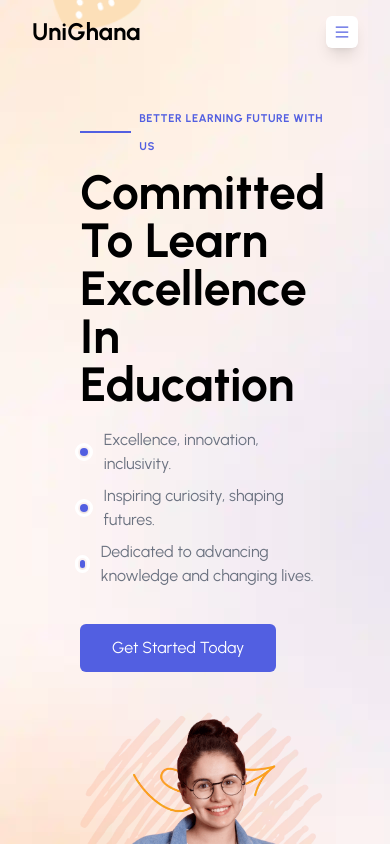
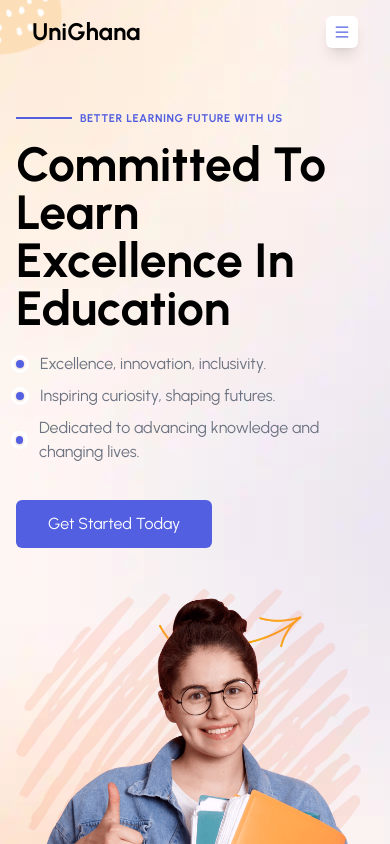
Before and after one commit to Niscolinx/unighana-interview, a Next.js app: page / in a window 390 px wide. Shown: the top 844 px of the page. Built offline with nearby package versions, Linux system fonts and the light colour scheme.

Commit message:
working on hero responsiveness

```diff
--- a/src/app/page.tsx
+++ b/src/app/page.tsx
@@ -7,7 +7,7 @@ export default function Home() {
     return (
         <div>
             <Header />
-            <main className='px-20 h-screen'>
+            <main className='px-4 lg:px-20 h-screen'>
                 <Hero />
             </main>
         </div>
```
